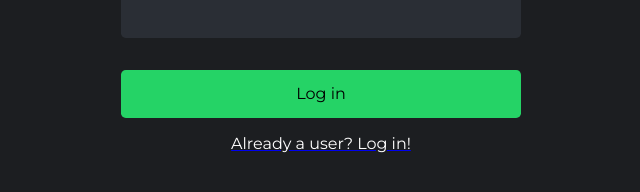
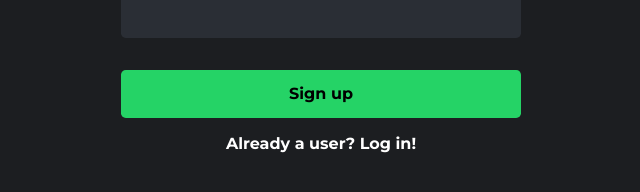
Before and after one commit to Willfoss/instant-messenger, a React (Vite) app in the folder front-end/: page /signup in a window 1280 px wide. Shown: the part 584-776 px from the top of the page, without its empty margins (319-959 px from the left). Built offline with nearby package versions, Linux system fonts and the light colour scheme.

Commit message:
added navigation between login and sign up

```diff
--- a/front-end/src/Components/Login.jsx
+++ b/front-end/src/Components/Login.jsx
@@ -1,5 +1,6 @@
 import React, { useState } from "react";
 import "./component-styling/login.css";
+import { Link } from "react-router-dom";
 
 export default function Login() {
   const [email, setEmail] = useState("");
@@ -37,7 +38,9 @@ export default function Login() {
             ></input>
           </label>
           <button className="login-button">Log in</button>
-          <p className="to-signup"> Not a user? sign up here!</p>
+          <Link className="link" to="/signup">
+            <p className="to-signup"> Not a user? sign up here!</p>
+          </Link>
         </form>
       </div>
     </section>
--- a/front-end/src/Components/Signup.jsx
+++ b/front-end/src/Components/Signup.jsx
@@ -64,8 +64,8 @@ export default function Signup() {
               onChange={handlePasswordChange}
             ></input>
           </label>
-          <button className="signup-button">Log in</button>
-          <Link to="/login">
+          <button className="signup-button">Sign up</button>
+          <Link className="link" to="/">
             <p className="to-login"> Already a user? Log in!</p>
           </Link>
         </form>
--- a/front-end/src/Components/component-styling/login.css
+++ b/front-end/src/Components/component-styling/login.css
@@ -36,6 +36,7 @@ input,
 .login-button {
   margin-top: 1em;
   background-color: #25d366;
+  font-weight: bold;
 }
 
 input {
@@ -65,9 +66,17 @@ input:focus::placeholder {
   font-size: 2em;
 }
 
+.to-signup {
+  font-weight: bold;
+}
+
 .to-signup,
 .login-text {
   color: var(--primary-text-colour);
+}
+
+.link {
+  text-decoration: none;
 }
 
 .to-signup:hover,
--- a/front-end/src/Components/component-styling/signup.css
+++ b/front-end/src/Components/component-styling/signup.css
@@ -37,6 +37,7 @@ input,
 .signup-button {
   margin-top: 1em;
   background-color: #25d366;
+  font-weight: bold;
 }
 
 input {
@@ -67,9 +68,14 @@ input:focus::placeholder {
   font-size: 2em;
 }
 
+.to-login {
+  font-weight: bold;
+}
+
 .to-login,
 .signup-text {
   color: var(--primary-text-colour);
+  text-decoration: none;
 }
 
 .to-login:hover,
```
